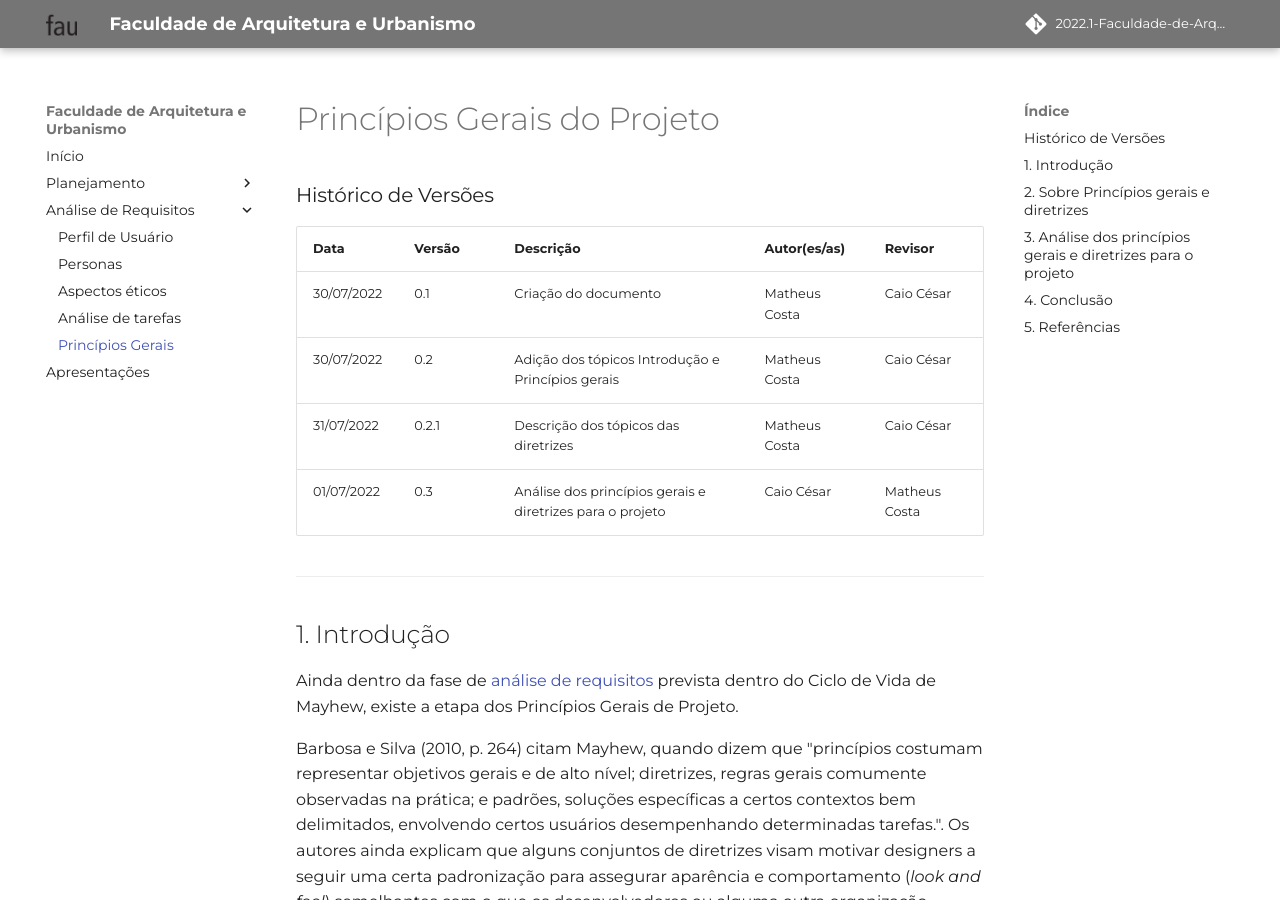
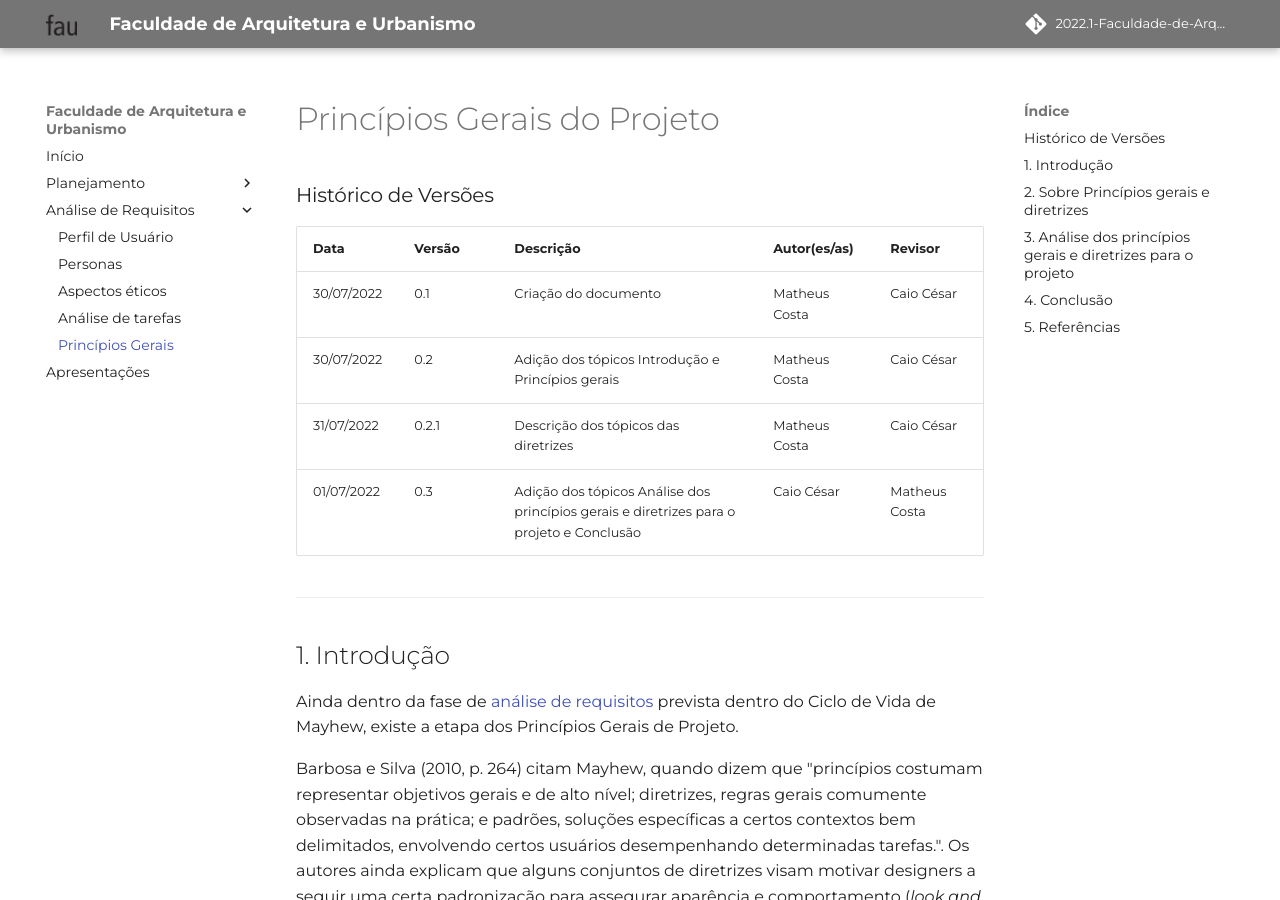
Before and after one commit to Mateusvff/2022.1-Faculdade-de-Arquitetura-e-Urbanismo, an MkDocs documentation site: the page built from docs/analise-de-requisitos/principios-gerais.md, in a window 1280 px wide and 900 px high. Built offline with MkDocs 1.6.1 and Material for MkDocs 9.7.7, drawn with Linux system fonts in a browser that asks for light colours; some web fonts are replaced; comment, search, counter and statistics services are not loaded.

Commit message:
:repeat:(#28) correção na tabela do histórico de versões

```diff
--- a/docs/analise-de-requisitos/principios-gerais.md
+++ b/docs/analise-de-requisitos/principios-gerais.md
@@ -7,7 +7,7 @@
 30/07/2022 | 0.1 | Criação do documento | Matheus Costa | Caio César
 30/07/2022 | 0.2 | Adição dos tópicos Introdução e Princípios gerais | Matheus Costa | Caio César
 31/07/2022 | 0.2.1 | Descrição dos tópicos das diretrizes | Matheus Costa | Caio César
-01/07/2022 | 0.3 | Análise dos princípios gerais e diretrizes para o projeto | Caio César | Matheus Costa
+01/07/2022 | 0.3 | Adição dos tópicos Análise dos princípios gerais e diretrizes para o projeto e Conclusão | Caio César | Matheus Costa
 
 ***
 
```
